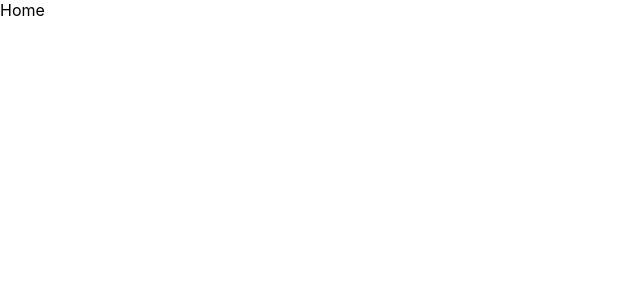
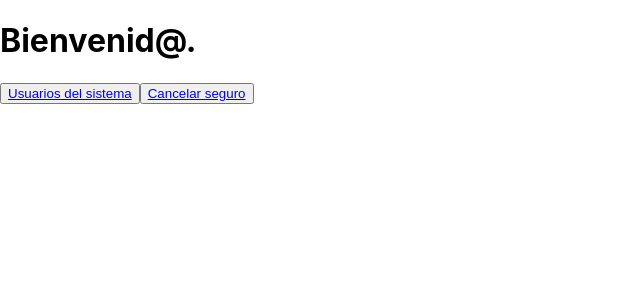
Before and after one commit to arielt0010/saludame_prod, a React (Create React App) app in the folder client/: page / in a window 1280 px wide. Shown: the top 300 px of the page, without its empty margins (0-640 px from the left). Built offline with nearby package versions, Linux system fonts and the light colour scheme.

Commit message:
updated name on login

```diff
--- a/client/src/pages/Home.jsx
+++ b/client/src/pages/Home.jsx
@@ -1,8 +1,13 @@
 import React from 'react'
+import { Link } from 'react-router-dom'
 
 const Home = () => {
   return (
-    <div>Home</div>
+    <div>
+      <h1>Bienvenid@.</h1>
+      <button className='btnUsuarios'><Link to='/login'>Usuarios del sistema</Link></button>
+      <button className='btnCancelarSeguro'><Link to='/pagos'>Cancelar seguro</Link></button>
+    </div>
   )
 }
 
--- a/client/src/pages/HomeSistema.jsx
+++ b/client/src/pages/HomeSistema.jsx
@@ -20,7 +20,7 @@ const HomeSistema = () => {
     .then(res => {
       if(res.data.Status === "Success"){
         setAuth(true);
-        setName(res.data.usuario)
+        setName(res.data.name)
       }else{
         setAuth(false)
         setMessage(res.data.Error)
```
Also changed, not shown: 1 other file (tests, documents, lock files or other folders).
